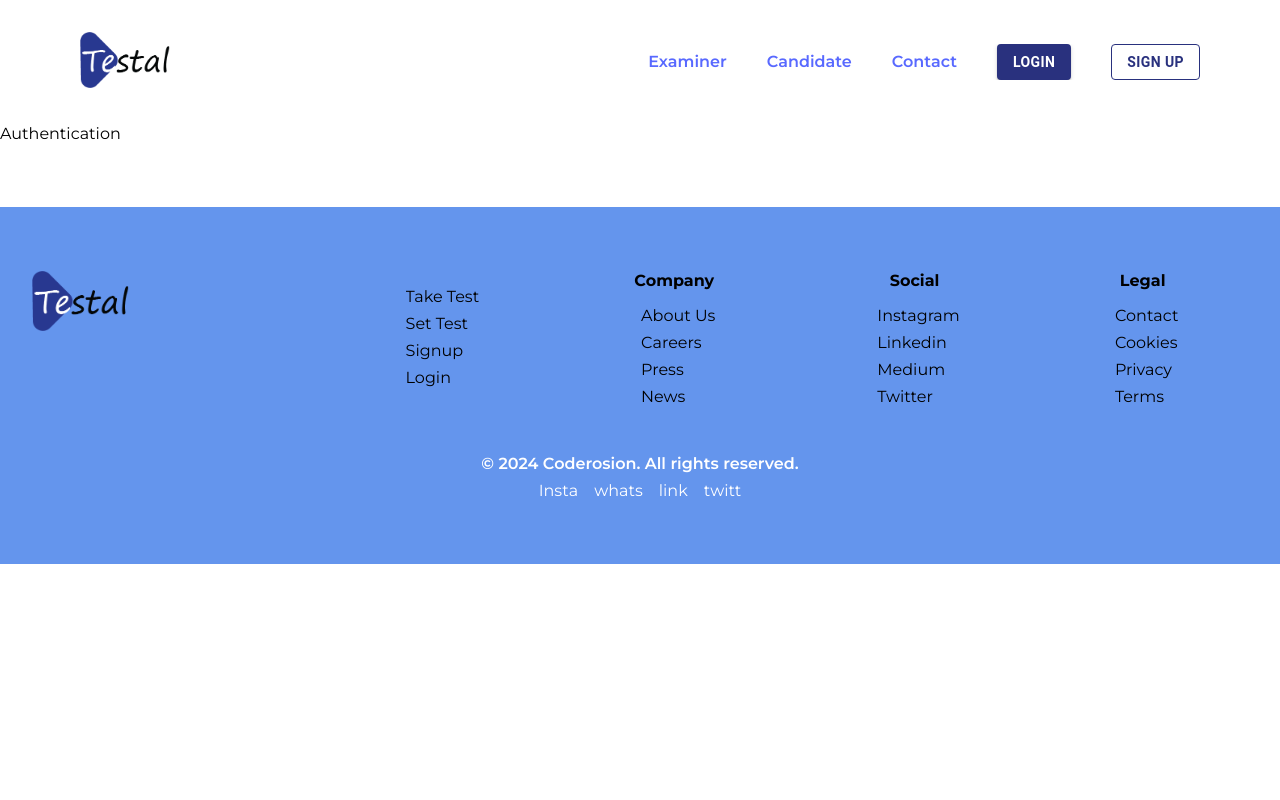
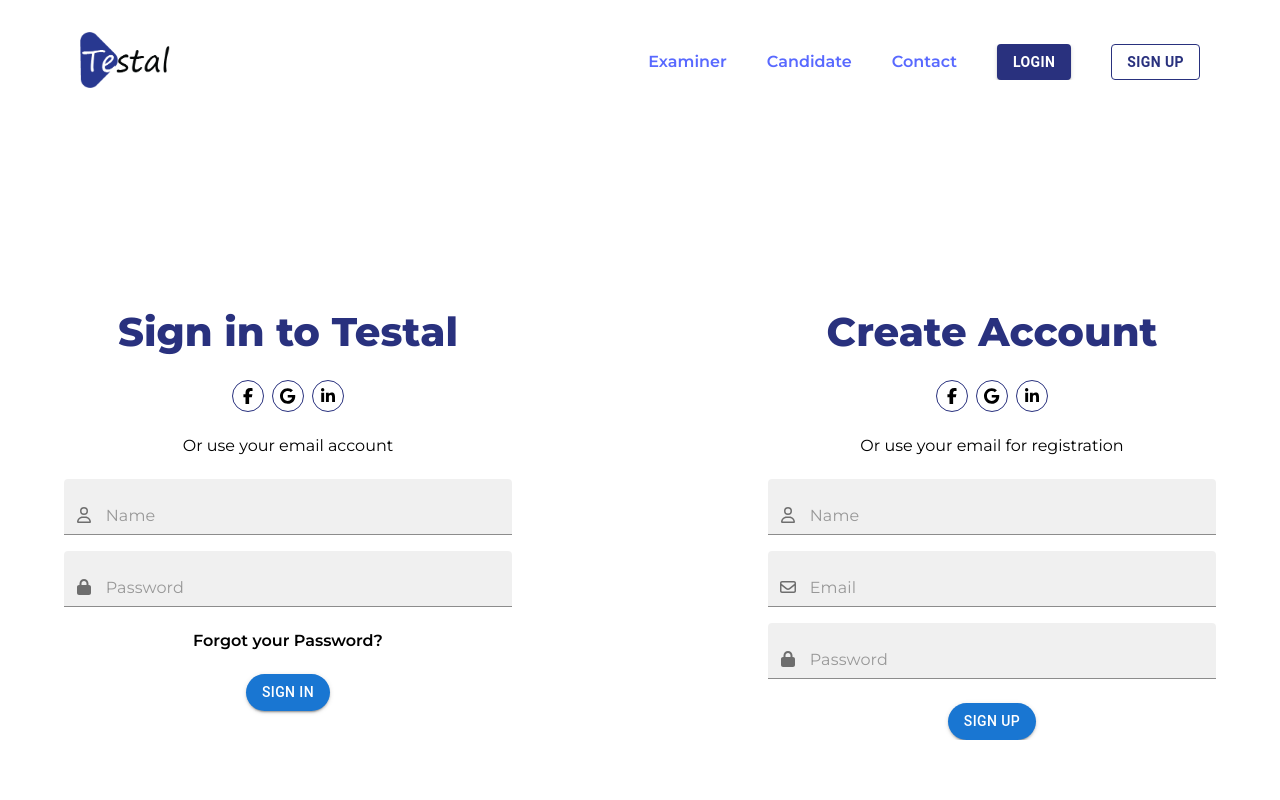
Before and after one commit to dhani-el/test-portal, a React (Vite) app: page /login in a window 1280 px wide. Shown: the top 800 px of the page. Built offline with nearby package versions, Linux system fonts and the light colour scheme.

Commit message:
implement base component

```diff
--- a/package.json
+++ b/package.json
@@ -12,6 +12,11 @@
   "dependencies": {
     "@emotion/react": "^11.11.4",
     "@emotion/styled": "^11.11.0",
+    "@fortawesome/fontawesome-svg-core": "^6.5.1",
+    "@fortawesome/free-brands-svg-icons": "^6.5.1",
+    "@fortawesome/free-regular-svg-icons": "^6.5.1",
+    "@fortawesome/free-solid-svg-icons": "^6.5.1",
+    "@fortawesome/react-fontawesome": "^0.2.0",
     "@mui/icons-material": "^5.15.14",
     "@mui/material": "^5.15.14",
     "framer-motion": "^11.0.5",
--- a/src/02 Authentication/Jsx/components.jsx
+++ b/src/02 Authentication/Jsx/components.jsx
@@ -0,0 +1,87 @@
+
+import { motion } from "framer-motion";
+import { TextField, Button, InputAdornment } from "@mui/material";
+import { faFacebookF, faGoogle,faLinkedinIn} from "@fortawesome/free-brands-svg-icons";
+import { faLock } from "@fortawesome/free-solid-svg-icons";
+import { faUser,faEnvelope } from "@fortawesome/free-regular-svg-icons";
+import { FontAwesomeIcon } from "@fortawesome/react-fontawesome";
+import { AuthFormType } from "../../constants";
+
+
+export function FormZ(){
+    return <motion.div id="formZ">
+                <FormTwo/>
+                <FormOne/>
+            </motion.div>
+}
+
+function FormType({type}){
+    return <motion.div id="formTypeContainer" >
+                {type == AuthFormType.LOGIN ? <IndicatorText text="Sign in to Testal"/> :<IndicatorText text="Create Account" /> }
+            </motion.div>
+}
+function IndicatorText({text}){
+    return <motion.p>{text}</motion.p>
+}
+
+function Socials(){
+    return <motion.div id="socialsContainer">
+                <motion.span>
+                    <FontAwesomeIcon icon={faFacebookF} className="fontAwesomIcons" />
+                </motion.span>
+                <motion.span>
+                    <FontAwesomeIcon icon={faGoogle} className="fontAwesomIcons"  />
+                </motion.span>
+                <motion.span>
+                    <FontAwesomeIcon icon={faLinkedinIn} className="fontAwesomIcons"  />
+                </motion.span>
+            </motion.div>
+}
+
+function AltLoginText({type}){
+    return <motion.div>
+                {type === AuthFormType.SIGNUP ?<motion.p>Or use your email for registration</motion.p>
+                                              :<motion.p>Or use your email account</motion.p>}
+            </motion.div>
+}
+
+// function Formtional(){
+//     return <motion.div>
+//                 <FormOne/>
+//                 <FormTwo/>
+//             </motion.div>
+// }
+
+function FormOne(){
+    return <motion.div className="singleForm" id="signUp" >
+                <FormType type={AuthFormType.SIGNUP} />
+                <Socials/>
+                <AltLoginText type={AuthFormType.SIGNUP}/>
+                <motion.div className="inputs">
+                    <TextField InputProps ={{startAdornment:<InputAdornment sx={{width:"1.5rem",height:"1.5rem"}} position="start"  ><FontAwesomeIcon width={"1rem"} height={"1rem"} icon={faUser}/></InputAdornment>}}   variant="filled" placeholder="Name" />
+                    <TextField InputProps ={{startAdornment:<InputAdornment sx={{width:"1.5rem",height:"1.5rem"}} position="start"  ><FontAwesomeIcon width={"1rem"} height={"1rem"} icon={faEnvelope}/></InputAdornment>}}   variant="filled" placeholder="Email" />
+                    <TextField InputProps ={{startAdornment:<InputAdornment sx={{width:"1.5rem",height:"1.5rem"}} position="start"  ><FontAwesomeIcon width={"1rem"} height={"1rem"} icon={faLock}/></InputAdornment>}}   variant="filled" placeholder="Password"/>
+                </motion.div>
+                <Button variant="contained" >SIGN UP</Button>
+            </motion.div>
+}
+
+function FormTwo(){
+    return <motion.div className="singleForm" id="login">
+                <FormType type={AuthFormType.LOGIN} />
+                <Socials/>
+                <AltLoginText type={AuthFormType.LOGIN}/>
+                <motion.div className="inputs">
+                    <TextField InputProps ={{startAdornment:<InputAdornment sx={{width:"1.5rem",height:"1.5rem"}} position="start"  ><FontAwesomeIcon width={"1rem"} height={"1rem"} icon={faUser}/></InputAdornment>}}   variant="filled" placeholder="Name" />
+                    <TextField InputProps ={{startAdornment:<InputAdornment sx={{width:"1.5rem",height:"1.5rem"}} position="start"  ><FontAwesomeIcon width={"1rem"} height={"1rem"} icon={faLock}/></InputAdornment>}}   variant="filled" placeholder="Password"/>
+                </motion.div>
+                <motion.p id="forgot">Forgot your Password?</motion.p>
+                <Button variant="contained" >SIGN IN</Button>
+            </motion.div>
+}
+
+export function Feelings(){
+    return <motion.div>
+
+    </motion.div>
+}
--- a/src/02 Authentication/Jsx/index.jsx
+++ b/src/02 Authentication/Jsx/index.jsx
@@ -1,11 +1,12 @@
 
-
+import { FormZ } from "./components"
+import "../Styles/index.css"
 
 
 
 
 export default function Authentication(){
-    return <div>
-        Authentication
-    </div>
+    return <div id="AuthPageContainer">
+                <FormZ/>
+            </div>
 }
--- /dev/null
+++ b/src/02 Authentication/Styles/index.css
@@ -0,0 +1,64 @@
+@font-face {
+  font-family: montserrat;
+  src: url(../../assets/fonts/Montserrat-VariableFont_wght.ttf);
+}
+@font-face {
+  font-family: bebas;
+  src: url(../../assets/fonts/BebasNeue-Regular.ttf);
+}
+#AuthPageContainer {
+  width: 100%;
+  height: 100vh;
+  display: flex;
+  align-items: center;
+}
+#AuthPageContainer #formZ {
+  display: flex;
+  width: 100%;
+  padding: 0 4rem;
+  justify-content: space-between;
+}
+#AuthPageContainer #formZ .singleForm {
+  display: flex;
+  flex-direction: column;
+  width: 35vw;
+  align-items: center;
+  gap: 1.5rem;
+}
+#AuthPageContainer #formZ .singleForm #formTypeContainer p {
+  color: rgb(41, 49, 126);
+  font-weight: 800;
+  font-size: 2.5rem;
+}
+#AuthPageContainer #formZ .singleForm #socialsContainer {
+  display: flex;
+  justify-content: space-around;
+  gap: 0.5rem;
+}
+#AuthPageContainer #formZ .singleForm #socialsContainer span {
+  display: flex;
+  align-items: center;
+  justify-content: center;
+  width: 2rem;
+  height: 2rem;
+  border-radius: 1rem;
+  border: 0.02rem rgb(41, 49, 126) solid;
+}
+#AuthPageContainer #formZ .singleForm #socialsContainer span .fontAwesomIcons {
+  font-size: 1rem;
+}
+#AuthPageContainer #formZ .singleForm .inputs {
+  display: flex;
+  flex-direction: column;
+  width: 100%;
+  gap: 1rem;
+}
+#AuthPageContainer #formZ .singleForm .inputs input {
+  font-family: montserrat;
+}
+#AuthPageContainer #formZ .singleForm #forgot {
+  font-weight: 600;
+}
+#AuthPageContainer #formZ .singleForm button {
+  border-radius: 1.8rem;
+}/*# sourceMappingURL=index.css.map */
--- a/src/02 Authentication/Styles/index.scss
+++ b/src/02 Authentication/Styles/index.scss
@@ -0,0 +1,71 @@
+
+$purple:rgb(41, 49, 126);
+@font-face {
+    font-family: montserrat;
+    src: url(../../assets/fonts/Montserrat-VariableFont_wght.ttf);
+}
+
+@font-face {
+    font-family: bebas;
+    src: url(../../assets/fonts/BebasNeue-Regular.ttf);
+}
+
+
+#AuthPageContainer{
+    width: 100%;
+    height: 100vh;
+    display: flex;
+    align-items: center;
+    #formZ{
+        display: flex;
+        width: 100%;
+        padding: 0 4rem;
+        justify-content: space-between;
+        .singleForm{
+            display: flex;
+            flex-direction: column;
+            width: 35vw;
+            align-items: center;
+            gap: 1.5rem;
+            #formTypeContainer{
+                p{
+                    color:$purple;
+                    font-weight: 800;
+                    font-size: 2.5rem;
+                }
+            }
+            #socialsContainer{
+                display: flex;
+                justify-content: space-around;
+                gap: 0.5rem;
+                span{
+                    display: flex;
+                    align-items: center;
+                    justify-content: center;
+                    width: 2rem;
+                    height: 2rem;
+                    border-radius: 1rem;
+                    border: 0.02rem $purple solid;
+                    .fontAwesomIcons{
+                        font-size: 1rem;
+                    }
+                }
+            }
+            .inputs{
+                display: flex;
+                flex-direction: column;
+                width: 100%;
+                gap: 1rem;
+                input{
+                    font-family: montserrat;
+                }
+            }
+            #forgot{
+                font-weight: 600;
+            }
+            button{
+                border-radius: 1.8rem;
+            }
+        }
+    }
+}
--- /dev/null
+++ b/src/constants.js
@@ -0,0 +1,6 @@
+
+
+export const AuthFormType = {
+    LOGIN:"LOGIN",
+    SIGNUP:"SIGNUP"
+}
```
Also changed, not shown: 2 other files (tests, documents, lock files or other folders).
